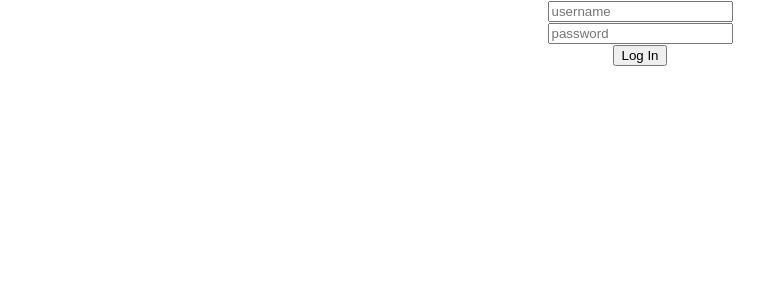
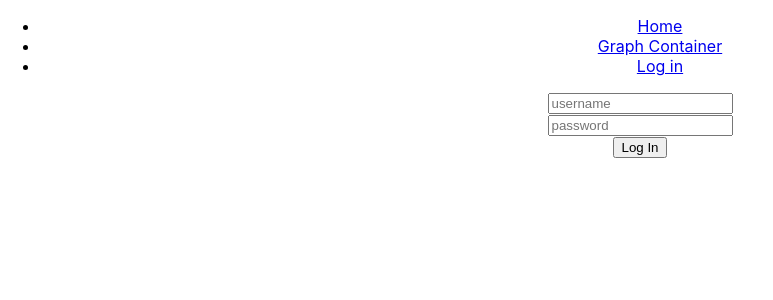
Before and after one commit to BryantCabrera/relocater, a React (Create React App) app: page / in a window 1280 px wide. Shown: the top 300 px of the page, without its empty margins (0-773 px from the left). Built offline with nearby package versions, Linux system fonts and the light colour scheme.

Commit message:
Adds kevin adds header and links/edits to app.js, header

```diff
--- a/src/App.js
+++ b/src/App.js
@@ -4,6 +4,8 @@ import './App.css';
 import UserProfile from './Userprofile/Userprofile';
 import Login from './Login/Login'
 import GraphContainer from './GraphContainer/GraphContainer';
+import Header from './Header/Header'
+import { Route, Switch } from 'react-router-dom'
 
 class App extends Component {
   state = {
@@ -28,7 +30,12 @@ class App extends Component {
   render() {
     return (
       <div className="App">
-        {this.state.logged ? <GraphContainer username={this.state.username} handleLogout={this.handleLogout}/> : <Login handleLogin={this.handleLogin}/>}
+        <Header />
+        <Switch>
+          <Route exact path = '/' component = {Login} />
+          <Route expact path='/graphcontainer' component = {GraphContainer}/>
+        </Switch>
+        {/* {this.state.logged ? <GraphContainer username={this.state.username} handleLogout={this.handleLogout}/> : <Login handleLogin={this.handleLogin}/>} */}
       </div>
     );
   }
--- /dev/null
+++ b/src/Header/Header.js
@@ -0,0 +1,16 @@
+import React from 'react'
+import { Link } from 'react-router-dom'
+
+const Header = () => {
+    return (
+        <header>
+            <ul>
+                <li><Link to= '/'>Home</Link></li>
+                <li><Link to ='/graphcontainer'>Graph Container</Link></li>
+                <li><Link to = '/Login'>Log in</Link></li>
+            </ul>
+        </header>
+    )
+}
+
+export default Header
--- a/src/index.js
+++ b/src/index.js
@@ -2,9 +2,16 @@ import React from 'react';
 import ReactDOM from 'react-dom';
 import './index.css';
 import App from './App';
+import { BrowserRouter } from 'react-router-dom'
 import * as serviceWorker from './serviceWorker';
 
-ReactDOM.render(<App />, document.getElementById('root'));
+ReactDOM.render(
+<BrowserRouter>
+<App />
+</BrowserRouter>,
+document.getElementById('root'));
+
+
 
 // If you want your app to work offline and load faster, you can change
 // unregister() to register() below. Note this comes with some pitfalls.
```
Also changed, not shown: 1 other file (tests, documents, lock files or other folders).
